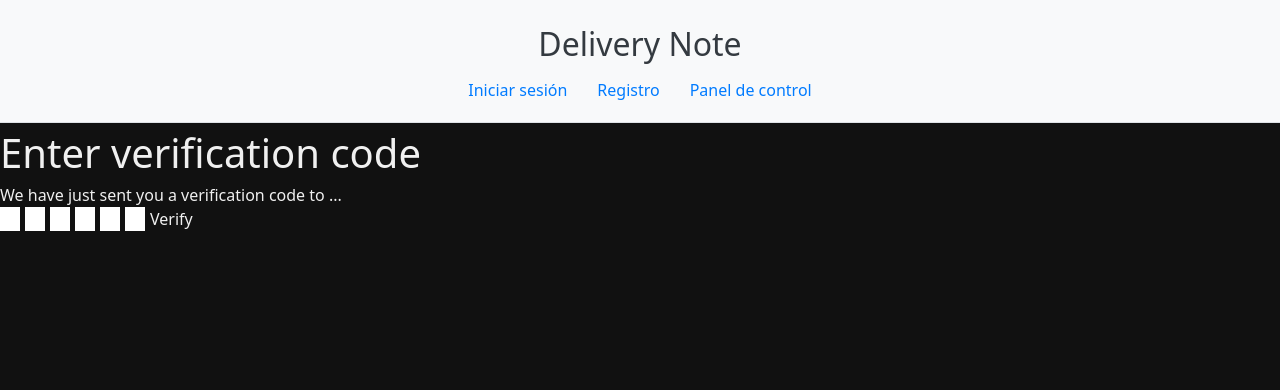
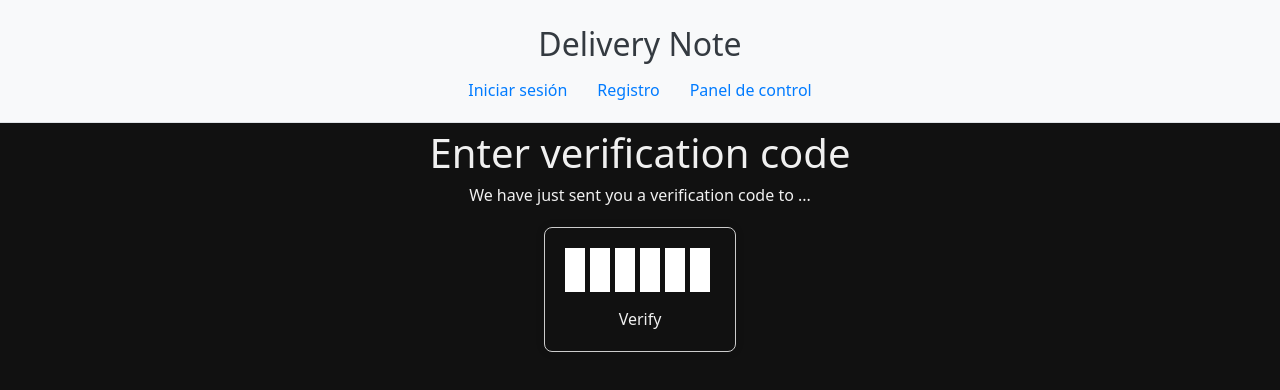
Before and after one commit to Kaaxerd/deliverynote, a Next.js app: page /validation in a window 1280 px wide. Shown: the top 390 px of the page. Built offline with nearby package versions, Linux system fonts and the light colour scheme; no server answers.

Commit message:
Progreso en register y validation

```diff
--- a/src/app/validation/page.js
+++ b/src/app/validation/page.js
@@ -1,3 +1,7 @@
+//
+// VALIDACIÓN
+//
+
 "use client";
 import React from 'react';
 import Header from '../components/Header';
@@ -18,13 +22,21 @@ const ValidationPage = () => {
     useEffect(() => {
         const sendVerificationCode = async () => {
             try {
+                const token = localStorage.getItem('jwt'); // Recupera el token desde localStorage
+                const email = localStorage.getItem('registeredEmail'); // Recupera el correo desde localStorage
+
+                if (!token || !email) {
+                    throw new Error('Token or email not found in localStorage');
+                }
+
                 const response = await fetch('https://bildy-rpmaya.koyeb.app/api/user/validation', {
                     method: 'PUT',
                     headers: {
                         'Content-Type': 'application/json',
+                        'Authorization': `Bearer ${token}`, // Usa el token recuperado
                     },
                     body: JSON.stringify({
-                        email: localStorage.getItem('registeredEmail'),
+                        email: email, // Usa el correo recuperado
                     }),
                 });
 
@@ -44,14 +56,20 @@ const ValidationPage = () => {
     const verifyCode = async () => {
         const code = verificationCode.join(''); // Combina los caracteres en un string
         try {
+            const email = localStorage.getItem('registeredEmail'); // Recupera el correo desde localStorage
+
+            if (!email) {
+                throw new Error('Email not found in localStorage');
+            }
+
             const response = await fetch('https://bildy-rpmaya.koyeb.app/api/user/verify', {
                 method: 'POST',
                 headers: {
                     'Content-Type': 'application/json',
                 },
                 body: JSON.stringify({
-                    email: localStorage.getItem('registeredEmail'),
-                    code: code,
+                    email: email, // Usa el correo recuperado
+                    code: code, // Código ingresado por el usuario
                 }),
             });
 
@@ -67,23 +85,62 @@ const ValidationPage = () => {
         }
     };
 
+
     return (
         <div>
             <Header />
             <h1>Enter verification code</h1>
             <p>We have just sent you a verification code to ...</p>
-            {verificationCode.map((value, index) => (
+            <div className="validation-container">
+                <div className='input-container'>
+                    <div>
                         <input
-                    key={index}
                             type="text"
                             maxLength="1"
                             style={{ width: '20px', marginRight: '5px', textAlign: 'center' }}
-                    value={value}
-                    onChange={(e) => handleInputChange(index, e.target.value)}
+                            value={verificationCode[0]}
+                            onChange={(e) => handleInputChange(0, e.target.value)}
                         />
-            ))}
+                        <input
+                            type="text"
+                            maxLength="1"
+                            style={{ width: '20px', marginRight: '5px', textAlign: 'center' }}
+                            value={verificationCode[1]}
+                            onChange={(e) => handleInputChange(1, e.target.value)}
+                        />
+                        <input
+                            type="text"
+                            maxLength="1"
+                            style={{ width: '20px', marginRight: '5px', textAlign: 'center' }}
+                            value={verificationCode[2]}
+                            onChange={(e) => handleInputChange(2, e.target.value)}
+                        />
+                        <input
+                            type="text"
+                            maxLength="1"
+                            style={{ width: '20px', marginRight: '5px', textAlign: 'center' }}
+                            value={verificationCode[3]}
+                            onChange={(e) => handleInputChange(3, e.target.value)}
+                        />
+                        <input
+                            type="text"
+                            maxLength="1"
+                            style={{ width: '20px', marginRight: '5px', textAlign: 'center' }}
+                            value={verificationCode[4]}
+                            onChange={(e) => handleInputChange(4, e.target.value)}
+                        />
+                        <input
+                            type="text"
+                            maxLength="1"
+                            style={{ width: '20px', marginRight: '5px', textAlign: 'center' }}
+                            value={verificationCode[5]}
+                            onChange={(e) => handleInputChange(5, e.target.value)}
+                        />
+                    </div>
 
                     <button onClick={verifyCode}>Verify</button>
+                </div>
+            </div>
         </div>
     );
 };
--- a/src/app/validation/validation.css
+++ b/src/app/validation/validation.css
@@ -1,3 +1,36 @@
-input {
+h1, p {
+    text-align: center;
+}
+
+.validation-container {
+    display: flex;
+    justify-content: center;
+    align-items: flex-start; /* Cambiado de center a flex-start */
+    height: 100vh;
+    padding-top: 20px; /* Añadido para dar un poco de espacio desde arriba */
+}
+
+.input-container {
+    border: 1px solid #ccc;
+    padding: 20px;
+    border-radius: 8px;
+    box-shadow: 0 0 10px rgba(0, 0, 0, 0.1);
+    text-align: center;
+}
+
+.input-container div {
+    margin-bottom: 15px;
+}
+
+.input-container input {
+    width: 100%;
+    padding: 10px;
+    font-size: 16px;
+    box-sizing: border-box;
+}
+
+.validation-container form input[type="text"],
+.validation-container form input[type="password"],
+.validation-container form input[type="email"] {
     color: black;
 }
```
Also changed, not shown: src/app/register/page.js (+7 -1 lines). Lines whose indentation alone changed are shown as unchanged.
